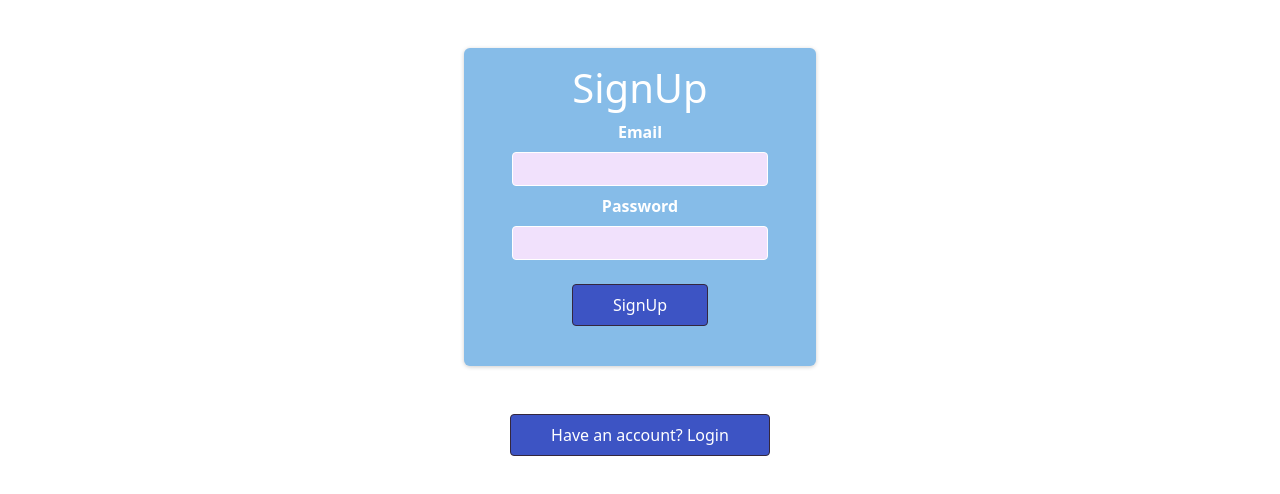
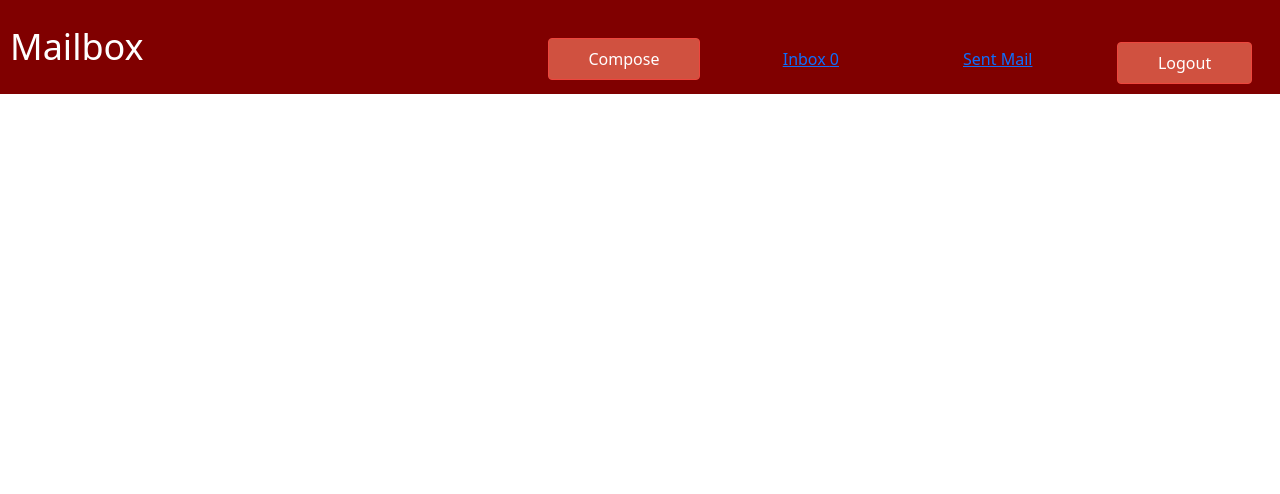
Before and after one commit to NehaParakh1/React-mail-box-client, a React (Create React App) app: page / in a window 1280 px wide. Shown: the top 494 px of the page. Built offline with nearby package versions, Linux system fonts and the light colour scheme; no server answers; sample sign-in values are in the browser's storage.

Commit message:
bugs fixed.. final update

```diff
--- a/src/component/Authentication/AuthForm.js
+++ b/src/component/Authentication/AuthForm.js
@@ -3,9 +3,11 @@ import classes from "./AuthForm.module.css";
 import { useDispatch, useSelector } from "react-redux";
 import { authActions } from "../../store/auth-slice";
 import { useNavigate } from "react-router-dom";
+import useHttp from "../../hooks/use-http";
 
 const AuthForm = (props) => {
   const dispatch = useDispatch();
+  const { sendRequest } = useHttp();
   const navigate=useNavigate();
   const isLoggedIn = useSelector((state) => state.auth.haveAccount);
 
@@ -23,56 +25,35 @@ const AuthForm = (props) => {
 
 
     if (!isLoggedIn) {
-      try {
-        const response = await fetch(
-          "https://identitytoolkit.googleapis.com/v1/accounts:signUp?key=AIzaSyBfLD1ntDy077V7jZanzcOTGymMrnDokQM",
-          {
+      sendRequest({
+        url: "https://identitytoolkit.googleapis.com/v1/accounts:signUp?key=AIzaSyBfLD1ntDy077V7jZanzcOTGymMrnDokQM",
         method: "POST",
-            body: JSON.stringify({
+        body: {
           email: enteredEmail,
           password: enteredPassword,
           returnSecureToken: true,
-            }),
-            headers: {
-              "content-type": "application/json",
         },
+      });
+      alert("Your Account Has Been Sucessfully Created You Can Now Login");
+
+    } else {
+      const saveLoginData = (data) => {
+        dispatch(
+          authActions.login({ token: data.idToken, email: enteredEmail })
+        );
       }
-        );
-        if (!response.ok) {
-          let errorMessage = "Authentication Failed";
-          throw new Error(errorMessage);
-        }
-        alert("Your Account Has Been Sucessfully Created You Can Now Login");
-      } catch (err) {
-        alert(err);
-      }
-    } else {
-      try {
-        const response = await fetch(
-          "https://identitytoolkit.googleapis.com/v1/accounts:signInWithPassword?key=AIzaSyBfLD1ntDy077V7jZanzcOTGymMrnDokQM",
+        sendRequest(
           {
+            url: "https://identitytoolkit.googleapis.com/v1/accounts:signInWithPassword?key=AIzaSyBfLD1ntDy077V7jZanzcOTGymMrnDokQM",
             method: "POST",
-            body: JSON.stringify({
+            body: {
               email: enteredEmail,
               password: enteredPassword,
               returnSecureToken: true,
-            }),
-            headers: {
-              "content-type": "application/json",
             },
-          }
+          },
+          saveLoginData
         );
-        if (!response.ok) {
-          let errorMessage = "Authentication Failed";
-          throw new Error(errorMessage);
-        }
-        const data = await response.json();
-        console.log(enteredEmail);
-        const email = enteredEmail.replace("@", "").replace(".", "");
-        dispatch(authActions.login({ token: data.idToken, email: enteredEmail }));
-      } catch (err) {
-        alert(err);
-      }
     }
     emailInput.current.value = ''
     passwordInput.current.value = ''
--- a/src/component/Layout/Header.js
+++ b/src/component/Layout/Header.js
@@ -1,4 +1,6 @@
-import { Link } from "react-router-dom";
+import React, {useEffect} from 'react';
+import useHttp from '../../hooks/use-http';
+import { Link, Outlet } from "react-router-dom";
 import classes from "./Header.module.css";
 import { authActions } from "../../store/auth-slice";
 import { useDispatch,useSelector } from "react-redux";
@@ -7,13 +9,45 @@ import { uiActions } from "../../store/ui-slice";
 import { mailActions } from "../../store/mail-slice";
 
 const Header = () => {
+  const { sendRequest } = useHttp();
     const dispatch = useDispatch();
     const mail = useSelector((state) => state.auth.email);
+    const unread=useSelector(state=>state.mail.count);
+    console.log(unread)
     const logoutHandler = () => {
       dispatch(authActions.logout())
       dispatch(mailActions.updateReceivedMail({mail: []}))
       dispatch(mailActions.updateSentMail({mail: []}))
     }
+
+    const { receivedMail, changed } = useSelector((state) => state.mail);
+    const senderMail = useSelector((state) => state.auth.email);
+    const email = senderMail.replace("@", "").replace(".", "");
+
+    useEffect(() => {
+      const transformData = (data) => {
+        const newData = [];
+  let count=0;
+        for (let key in data) {
+          newData.push({ id: key, ...data[key] });
+          }
+          for(let i=0;i<newData.length;i++){
+            if(!newData[i].isRead){
+count++
+            }
+          }
+          dispatch(mailActions.updateCount({count:count}))
+        dispatch(mailActions.updateReceivedMail({ mail: newData }));
+      };
+      sendRequest(
+        {
+          url: `https://mail-box-client-2328a-default-rtdb.firebaseio.com/rec${email}.json`,
+        },
+        transformData
+      );
+    }, [sendRequest, dispatch, email, changed]);
+
+
     return (
          <main>
       <header className={classes.header}>
@@ -25,10 +59,10 @@ const Header = () => {
           </button>
         </div>
         <div className={classes.actions}>
-          <Link to="/inbox">Inbox</Link>
+          <Link to="inbox">Inbox { unread }</Link>
         </div>
         <div className={classes.actions}>
-          <Link to="/sent">Sent Mail</Link>
+          <Link to="sent">Sent Mail</Link>
         </div>
         <div className={classes.actions}>
         <h6>{mail}</h6>
@@ -36,6 +70,7 @@ const Header = () => {
         </div>
       </header>
       <ComposeMail/>
+      <Outlet/>
     </main>
 
     )
--- a/src/component/Layout/Header.module.css
+++ b/src/component/Layout/Header.module.css
@@ -1,8 +1,64 @@
-.header{
-    font-size: 32px;
-    font-weight: bold;
-    text-align: center;
-    padding: 10px;
-    color: rgb(232, 232, 239);
-    background-color: rgb(61, 171, 179);
-  }
+.header {
+  display: grid;
+  grid-template-columns: 3fr 1fr 1fr 1fr 1fr;
+  grid-gap: 1rem;
+  background-color: maroon;
+  color: #fff;
+  padding: 10px;
+  align-items: center;
+}
+.header-title {
+  grid-column: 1;
+  margin: 0;
+  font-size: 36px;
+}
+.header-span {
+  color: blue;
+}
+.header-link {
+  grid-column: 2;
+  color: #fff;
+  text-decoration: none;
+  margin-left: 200px;
+}
+.header-span:hover {
+  color: #ccc;
+}
+.actions {
+  margin-top: 1.5rem;
+  display: flex;
+  flex-direction: column;
+  align-items: center;
+}
+.actions button {
+  cursor: pointer;
+  font: inherit;
+  color: white;
+  background-color: rgb(208, 81, 64);
+  border: 1px solid #ee463d;
+  border-radius: 4px;
+  padding: 0.5rem 2.5rem;
+}
+.actions button:hover {
+  background-color: #c98817;
+  border-color: #642211;
+}
+.actions .toggle {
+  margin-top: 1rem;
+  background-color: transparent;
+  color: #9f5ccc;
+  border: none;
+  padding: 0.15rem 1.5rem;
+}
+.actions .toggle:hover {
+  background-color: transparent;
+  color: #ae82cc;
+}
+.header-class {
+  font-size: 32px;
+  font-weight: bold;
+  text-align: center;
+  padding: 10px;
+  color: rgb(180, 180, 224);
+  background-color: rgb(52, 44, 50);
+}
--- a/src/component/pages/SentMail.js
+++ b/src/component/pages/SentMail.js
@@ -13,10 +13,16 @@ const SentMail = () => {
     const email = senderMail.replace("@", "").replace(".", "");
    console.log(email)
 
-    const viewMailHandler = () => {
-      dispatch(mailActions.mailHandler());
-    };
+    const viewMailHandler = (mail) => {
+      sendRequest({
+        url: `https://mail-box-client-2328a-default-rtdb.firebaseio.com/rec${email}/${mail.id}.json`,
+        method: "PUT",
+        body: { ...mail },
+      });
+      console.log(mail);
+      dispatch(mailActions.viewSentMailHandler({ id: mail.id, mail:mail }));
 
+  };
 
     useEffect(() => {
         const transformData = (data) => {
@@ -32,7 +38,7 @@ const SentMail = () => {
       },
       transformData
     );
-  }, [sendRequest, dispatch, email]);
+  }, [sendRequest, dispatch, email, changed]);
 
       return (
         <Card>
@@ -52,7 +58,7 @@ const SentMail = () => {
                   <td>{mail.body}</td>
                   <td>{mail.sentTo}</td>
                   <td>
-                  <Button variant="success" onClick={viewMailHandler}>
+                  <Button variant="success" onClick={() => viewMailHandler(mail)}>
                   View
                 </Button>
                   </td>
--- a/src/component/pages/ViewMail.js
+++ b/src/component/pages/ViewMail.js
@@ -1,29 +1,35 @@
 import { Modal, Button } from "react-bootstrap"
 import { useDispatch, useSelector } from "react-redux"
 import { mailActions } from "../../store/mail-slice"
-import useHttp from "../../hooks/use-http";
+
 
 const ViewMail = (props) => {
-    const { sendRequest } = useHttp();
+
     const viewMail = useSelector(state => state.mail.viewMail)
+    const view=useSelector(state=>state.mail.view)
     const dispatch = useDispatch()
     const viewMailHandler = () => {
         dispatch(mailActions.mailHandler())
     }
+const email=localStorage.getItem('email');
+const mail=email.replace('@','').replace('.','');
+    const deleteMailHandler = async () => {
 
-    const deleteMailHandler = async () => {
-        let url;
-        if (props.type === "recevied") {
-          url = `https://mail-box-client-2328a-default-rtdb.firebaseio.com/rec${props.email}/${props.mail.id}.json`;
-          dispatch(mailActions.deleteReceivedMail(props.mail.id));
+        console.log(view.id)
+        if (props.type === "received") {
+         const response =await fetch (`https://mail-box-client-2328a-default-rtdb.firebaseio.com/rec${mail}/${view.id}.json`,
+          {method:'DELETE',
+        }
+          )
+          dispatch(mailActions.deleteReceivedMail({id: view.id}));
         }else{
-            url = `https://mail-box-client-2328a-default-rtdb.firebaseio.com/sent${props.email}/${props.mail.id}.json`;
-          dispatch(mailActions.deleteSentMail(props.mail.id));
+            const url = await fetch (`https://mail-box-client-2328a-default-rtdb.firebaseio.com/sent${mail}/${view.id}.json`,
+            {method:'DELETE',
+          }
+            );
+          dispatch(mailActions.deleteSentMail({id: view.id}));
         }
-        sendRequest({
-            url: url,
-            method: "DELETE",
-          });
+
         dispatch(mailActions.mailHandler());
       };
 
@@ -38,7 +44,10 @@ const ViewMail = (props) => {
           <Modal.Title>Mail</Modal.Title>
         </Modal.Header>
         <Modal.Body>
-          {props.mail.body}
+          {console.log(view)}
+
+          {view.body}
+
         </Modal.Body>
         <Modal.Footer>
 
--- a/src/store/auth-slice.js
+++ b/src/store/auth-slice.js
@@ -2,12 +2,13 @@ import { createSlice } from "@reduxjs/toolkit";
 
 const authSlice = createSlice({
     name: 'auth',
-    initialState: {isAuthenticated: false, token: null, haveAccount: false, email: null},
+    initialState: {isAuthenticated: localStorage.getItem('token')?true:false, token: localStorage.getItem('token')||'', haveAccount: false, email: localStorage.getItem('email')||''},
     reducers: {
         login(state, action) {
             state.isAuthenticated = true
             state.token = action.payload.token
             state.email = action.payload.email
+
         },
         logout(state) {
             state.isAuthenticated = false
```
Also changed, not shown: src/component/pages/Inbox.js (+14 -5 lines), src/store/mail-slice.js (+17 -2 lines), src/App.js (line endings or trailing spaces). Lines whose indentation alone changed are shown as unchanged.
